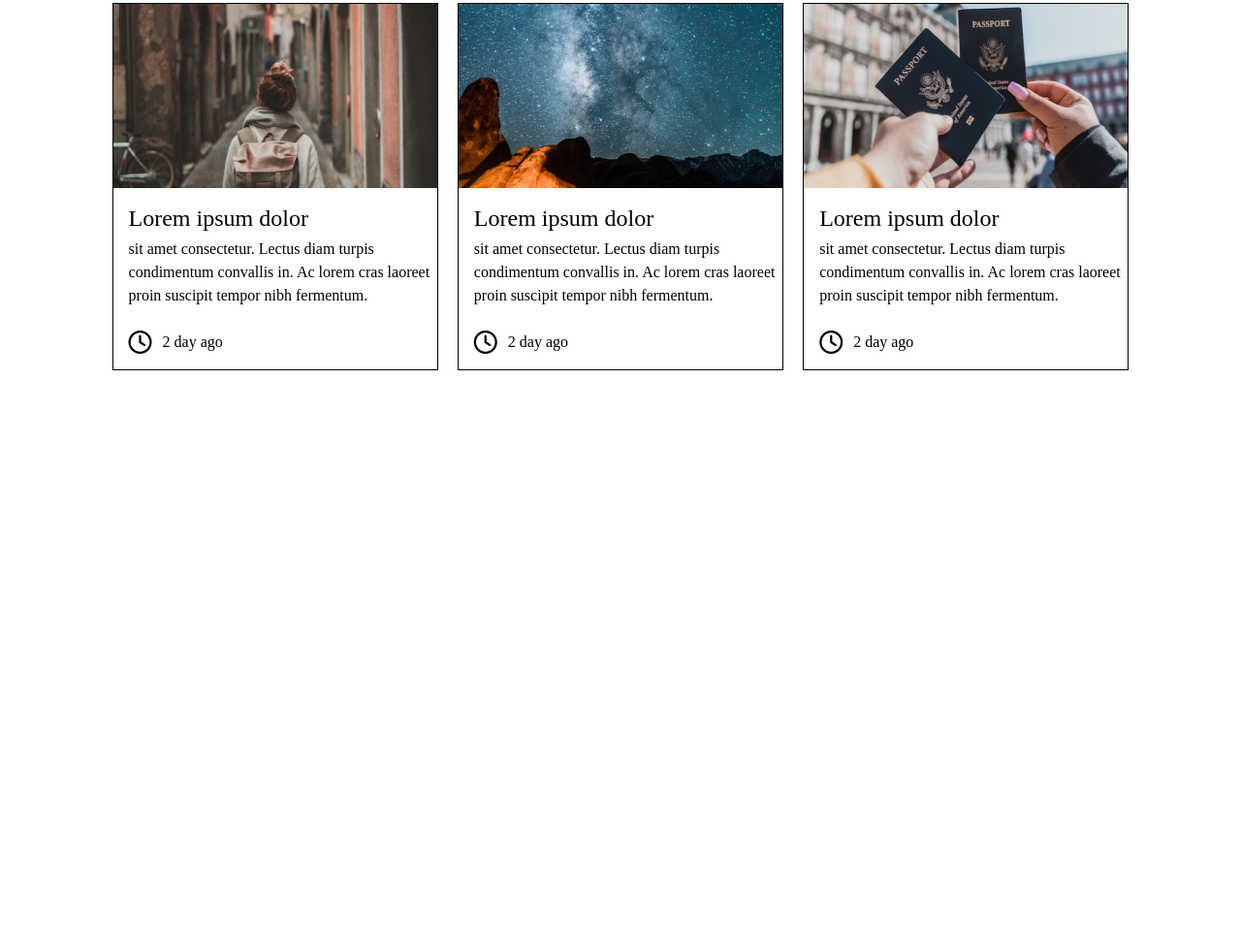
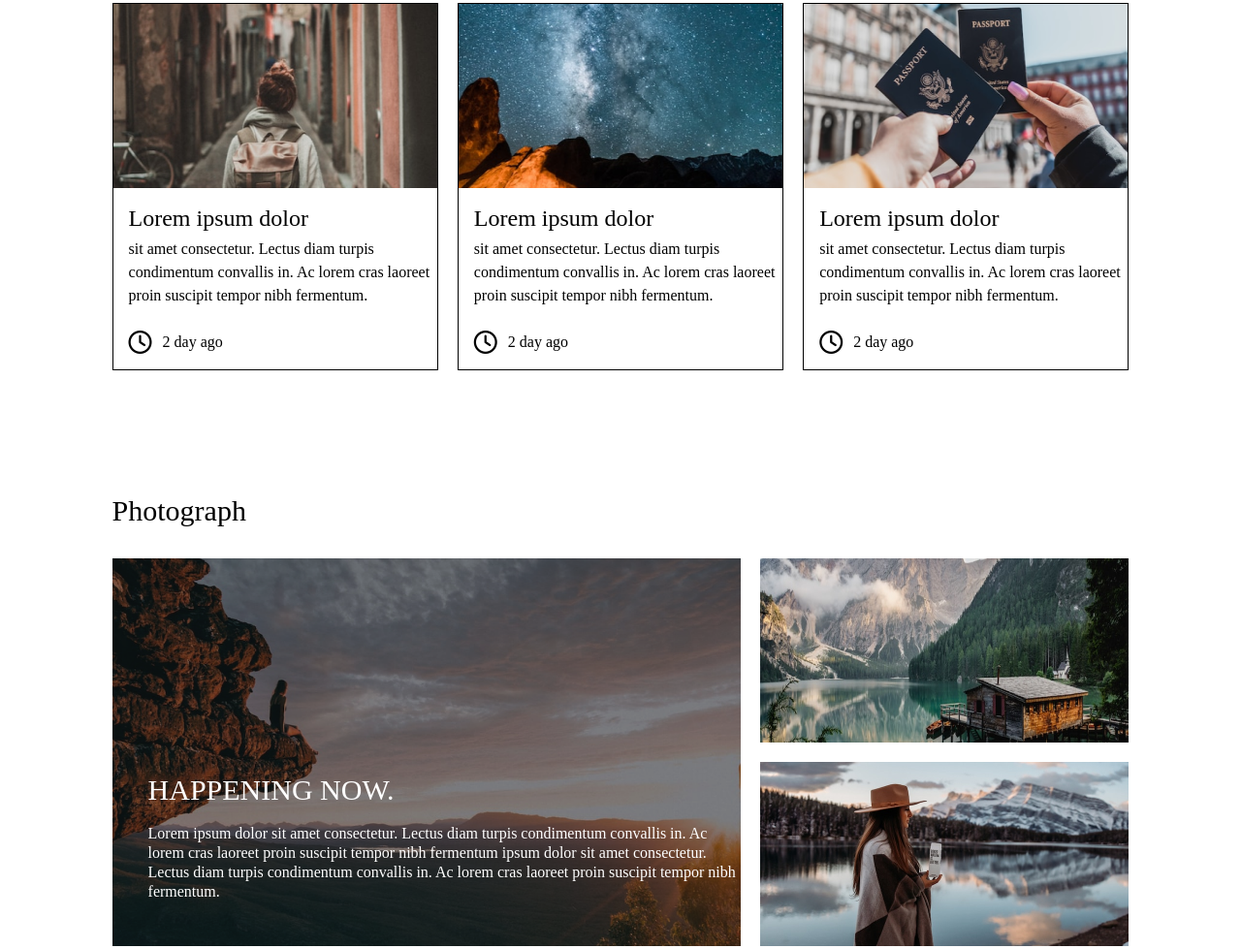
Before and after one commit to Khazaradze/davaleba9, a plain HTML site: page index.html in a window 1280 px wide. Shown: the part 791-1770 px from the top of the page at 97% size. Before the commit the page ends 1303 px from the top, so only its background shows below. Drawn offline with Linux system fonts and the light colour scheme.

Commit message:
add section3

```diff
--- a/css/style.css
+++ b/css/style.css
@@ -152,3 +152,64 @@ li {
     font-size: 16px;
     font-weight: 400;
 }
+
+/* section3 */
+.section3 {
+    width: calc(1180 / 1440 * 100%);
+    margin: auto;
+}
+
+.Photograph {
+    font-family: Kanit;
+    font-size: 30px;
+    font-weight: 500;
+    margin-bottom: 34px;
+}
+
+.imgs {
+    display: flex;
+    column-gap: 20px;
+}
+
+.big_img {
+    width: calc(780 / 1180 * 100);
+    height: 400px;
+    position: relative;
+}
+
+.big_image {
+    width: 100%;
+    height: 100%;
+}
+
+.bigimg_div {
+    position: absolute;
+    top: 220px;
+    left: 37px;
+}
+
+
+.bigimg_h2 {
+    color: #FFF;
+    font-family: Kanit;
+    font-size: 30px;
+    font-weight: 500;
+    line-height: 38px;
+    margin-bottom: 16px;
+}
+
+.bigimg_p {
+    color: #FFF;
+    font-family: Kanit;
+    font-size: 16px;
+    font-weight: 400;
+    line-height: 20px;
+}
+
+.small_imgs {
+    display: flex;
+    flex-direction: column;
+    justify-content: space-between;
+}
+
+/* footer */
--- a/index.html
+++ b/index.html
@@ -59,7 +59,8 @@
                 <article class="card">
                     <img src="imgs/Rectangle 6.png" alt="" class="image">
                     <h2 class="card_h2">Lorem ipsum dolor</h2>
-<p class="card_p">sit amet consectetur. Lectus diam turpis condimentum convallis in. Ac lorem cras laoreet proin suscipit tempor nibh fermentum.</p>
+                    <p class="card_p">sit amet consectetur. Lectus diam turpis condimentum convallis in. Ac lorem cras
+                        laoreet proin suscipit tempor nibh fermentum.</p>
                     <div class="div_date">
                         <i class="fa-regular fa-clock clock"></i>
                         <p class="date">2 day ago</p>
@@ -70,7 +71,8 @@
                 <article class="card">
                     <img src="imgs/Rectangle 9.png" alt="image" class="image">
                     <h2 class="card_h2">Lorem ipsum dolor</h2>
-    <p class="card_p">sit amet consectetur. Lectus diam turpis condimentum convallis in. Ac lorem cras laoreet proin suscipit tempor nibh fermentum.</p>
+                    <p class="card_p">sit amet consectetur. Lectus diam turpis condimentum convallis in. Ac lorem cras
+                        laoreet proin suscipit tempor nibh fermentum.</p>
                     <div class="div_date">
                         <i class="fa-regular fa-clock clock"></i>
                         <p class="date">2 day ago</p>
@@ -80,33 +82,48 @@
                 <article class="card">
                     <img src="imgs/Rectangle 11 (2).png" alt="image" class="image">
                     <h2 class="card_h2">Lorem ipsum dolor</h2>
-    <p class="card_p">sit amet consectetur. Lectus diam turpis condimentum convallis in. Ac lorem cras laoreet proin suscipit tempor nibh fermentum.</p>
+                    <p class="card_p">sit amet consectetur. Lectus diam turpis condimentum convallis in. Ac lorem cras
+                        laoreet proin suscipit tempor nibh fermentum.</p>
                     <div class="div_date">
                         <i class="fa-regular fa-clock clock"></i>
                         <p class="date">2 day ago</p>
                     </div>
                 </article>
+        </section>
 
+        <!-- section3 -->
 
+        <section class="section3">
 
+            <h2 class="Photograph">Photograph</h2>
+            <article class="imgs">
 
+                <div class="big_img">
+                    <img src="imgs/Rectangle 12 (1).png" alt="" class="big_image">
+                    <div class="bigimg_div">
 
-
-
-
-
-
+                        <h2 class="bigimg_h2">HAPPENING NOW.</h2>
+                        <p class="bigimg_p">Lorem ipsum dolor sit amet consectetur. Lectus diam turpis condimentum
+                            convallis in. Ac lorem cras laoreet proin suscipit tempor nibh fermentum ipsum dolor sit
+                            amet
+                            consectetur. Lectus diam turpis condimentum convallis in. Ac lorem cras laoreet proin
+                            suscipit
+                            tempor nibh fermentum.</p>
 
                     </div>
 
+                </div>
 
+                <div class="small_imgs">
+                    <img src="imgs/Rectangle 15 (1).png" alt="" class="small_image">
+                    <img src="imgs/Rectangle 17.png" alt="" class="small_image">
+                </div>
 
-
+            </article>
 
         </section>
 
-
-
+<!-- footer -->
 
 
 
```
Also changed, not shown: imgs/Rectangle 12 (1).png (added), imgs/Rectangle 15 (1).png (added), imgs/Rectangle 17.png (added). Lines whose indentation alone changed are shown as unchanged.
